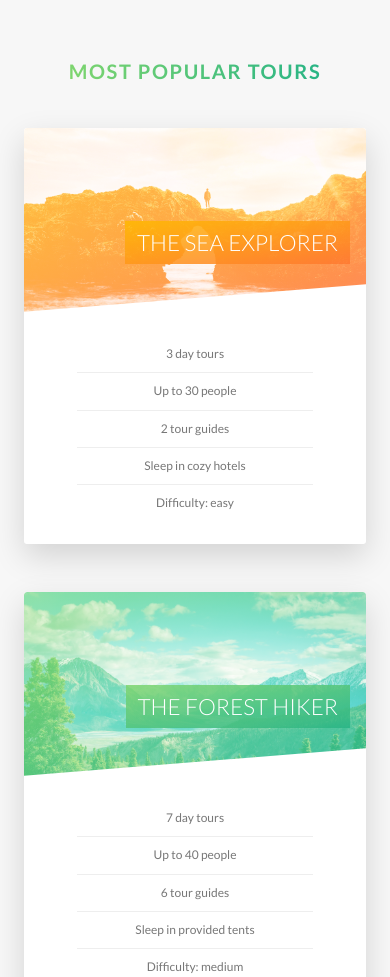
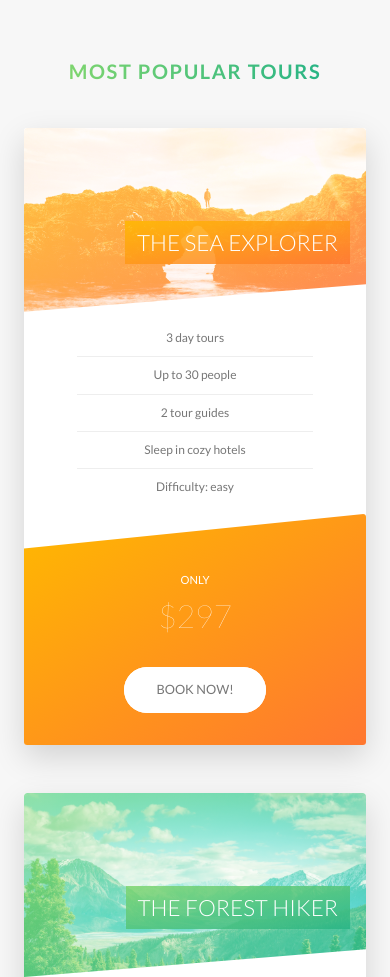
Before and after one commit to kevinfcc26/NATOURS, a website: page index.html in a window 390 px wide. Shown: the part 2544-3521 px from the top of the page. Drawn offline with Linux system fonts and the light colour scheme.

Commit message:
added media queries - Tour, Stories and Booking sections

```diff
--- a/sass/components/_card.scss
+++ b/sass/components/_card.scss
@@ -156,4 +156,49 @@
         font-size: 6rem;
         font-weight: 100;
     }
+
+    @include respond(tab-port) {
+        height: auto;
+        border-radius: 3px;
+        background-color: $color-white;
+        box-shadow: 0 1.5rem 4rem rgba($color-black, .15);
+
+        &__side {
+            height: auto;
+            position: relative;
+            box-shadow: none;
+
+
+            &--back {
+                transform: rotateY(0);
+                clip-path: polygon(0 15%, 100% 0, 100% 100%, 0% 100%);
+            }
+        }
+
+        &:hover &__side--front {
+            transform: rotateY(0);
+        }
+
+        &__details {
+            padding: 1rem 3rem;
+        }
+
+        //FRONY SIDE STYLING
+        &__cta {
+            position: relative;
+            top: 0;
+            left: 0;
+            transform: translate(0);
+            width: 100%;
+            padding: 7rem 4rem 4rem 4rem;
+        }
+
+        &__price-box {
+            margin-bottom: 3rem;
+        }
+
+        &__price-value {
+            font-size: 4rem;
+        }
+    }
 }
--- a/sass/components/_form.scss
+++ b/sass/components/_form.scss
@@ -16,6 +16,10 @@
         width: 90%;
         display: block;
         transition: all .3s;
+
+        @include respond(tab-port) {
+            width: 100%;
+        }
 
         &:focus {
             outline: none;
@@ -50,6 +54,11 @@
     &__radio-group {
         width: 49%;
         display: inline-block;
+
+        @include respond(tab-port) {
+            width: 100%;
+            margin-bottom: 2rem;
+        }
     }
 
     &__radio-input {
--- a/sass/components/_story.scss
+++ b/sass/components/_story.scss
@@ -4,9 +4,20 @@
     box-shadow: 0 3rem 6rem rgba($color-black, .1);
     background-color: rgba($color-white, .6);
     border-radius: 3px;
-    padding: 9rem;
+    padding: 6rem;
+
     font-size: $default-font-size;
     transform: skewX(-12deg);
+
+    @include respond(tab-port) {
+        width: 100%;
+        padding: 4rem;
+        padding-left: 7rem;
+    }
+
+    @include respond(phone) {
+        transform: skewX(0);
+    }
 
     &__shape {
         width: 15rem;
@@ -18,6 +29,10 @@
         clip-path: circle(50% at 50% 50%);
         transform: translateX(-3rem) skewX(12deg);
         position: relative;
+
+        @include respond(phone) {
+            transform: translateX(-3rem) skewX(0);
+        }
     }
 
     &__img {
@@ -29,6 +44,10 @@
 
     &__text {
         transform: skewX(12deg);
+
+        @include respond(phone) {
+            transform: skewX(0);
+        }
     }
 
     &__caption {
--- a/sass/pages/_home.scss
+++ b/sass/pages/_home.scss
@@ -67,10 +67,32 @@
     border-radius: 3px;
     box-shadow: 0 1.5rem 4rem rgba($color-black, .2);
 
-    height: 50rem;
+    @include respond(tab-land) {
+        background-image: linear-gradient(105deg,
+                                      rgba($color-white, .9) 0%,
+                                      rgba($color-white, .9) 65%,
+                                      transparent 65%),
+                      url(../img/nat-10.jpg);
+        background-size: cover;
+    }
+
+    @include respond(tab-port) {
+        background-image: linear-gradient(to right,
+                                      rgba($color-white, .9) 0%,
+                                      rgba($color-white, .9) 100%),
+                      url(../img/nat-10.jpg);
+    }
 
     &__form {
         width: 50%;
         padding: 6rem;
+
+        @include respond(tab-land) {
+            width: 65%;
+        }
+
+        @include respond(tab-port) {
+            width: 100%;
+        }
     }
 }
```
Also changed, not shown: css/style.css.
